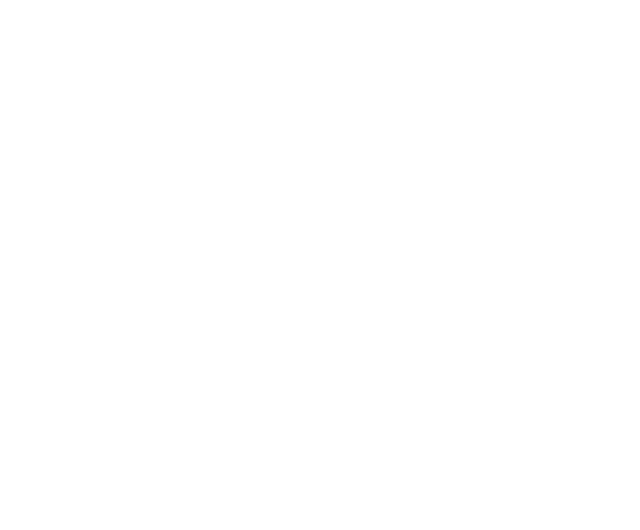
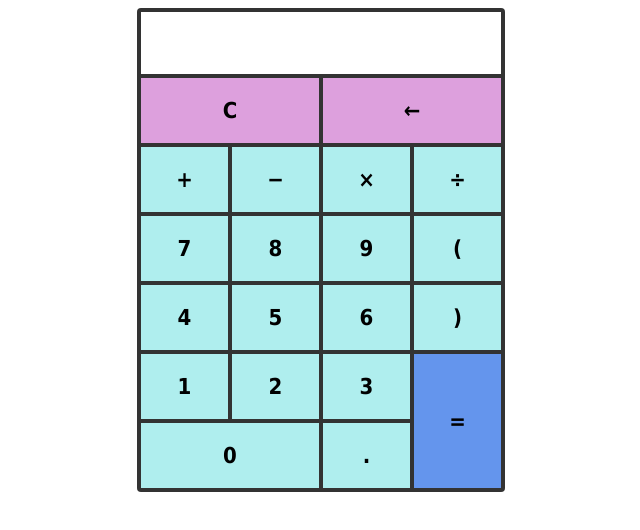
Before and after one commit to grig-d/calculator-1, a plain HTML site: page index.html in a window 1280 px wide. Shown: the whole page, without its empty margins (319-959 px from the left). Drawn offline with Linux system fonts and the light colour scheme.

Commit message:
basic functions

```diff
--- a/index.html
+++ b/index.html
@@ -1,12 +1,38 @@
 <!DOCTYPE html>
 <html lang="en">
-<head>
-    <meta charset="UTF-8">
-    <meta http-equiv="X-UA-Compatible" content="IE=edge">
-    <meta name="viewport" content="width=device-width, initial-scale=1.0">
-    <title>C-1</title>
-</head>
-<body>
-
-</body>
+  <head>
+    <meta charset="UTF-8" />
+    <meta http-equiv="X-UA-Compatible" content="IE=edge" />
+    <meta name="viewport" content="width=device-width, initial-scale=1.0" />
+    <title>Calculator-1</title>
+    <link rel="stylesheet" href="./style.css" />
+  </head>
+  <body>
+    <div class="container">
+      <div class="item input">
+        <form name="form"><input type="text" name="textview" readonly /></form>
+      </div>
+      <div class="item clean" onclick="clean()">C</div>
+      <div class="item back" onclick="back()">&larr;</div>
+      <div class="item" onclick="insert('+')">&plus;</div>
+      <div class="item" onclick="insert('-')">&minus;</div>
+      <div class="item" onclick="insert('*')">&times;</div>
+      <div class="item" onclick="insert('/')">&divide;</div>
+      <div class="item" onclick="insert('7')">7</div>
+      <div class="item" onclick="insert('8')">8</div>
+      <div class="item" onclick="insert('9')">9</div>
+      <div class="item" onclick="insert('(')">&lpar;</div>
+      <div class="item" onclick="insert('4')">4</div>
+      <div class="item" onclick="insert('5')">5</div>
+      <div class="item" onclick="insert('6')">6</div>
+      <div class="item" onclick="insert(')')">&rpar;</div>
+      <div class="item" onclick="insert('1')">1</div>
+      <div class="item" onclick="insert('2')">2</div>
+      <div class="item" onclick="insert('3')">3</div>
+      <div class="item equal" onclick="equal()">&equals;</div>
+      <div class="item zero" onclick="insert('0')">0</div>
+      <div class="item" onclick="insert('.')">&period;</div>
+    </div>
+    <script src="./index.js"></script>
+  </body>
 </html>
--- /dev/null
+++ b/index.js
@@ -0,0 +1,24 @@
+// очистка
+// удаление одного символа
+// равно
+// вставка символа в текстовое поле
+
+function insert(num) {
+    document.form.textview.value = document.form.textview.value + num;
+}
+
+function clean() {
+    document.form.textview.value = '';
+}
+
+function back() {
+    const expession = document.form.textview.value;
+    document.form.textview.value = expession.slice(0, expession.length - 1);
+}
+
+function equal() {
+    const expession = document.form.textview.value;
+    if(expession) {
+        document.form.textview.value = eval(expession);
+    }
+}
--- /dev/null
+++ b/style.css
@@ -0,0 +1,67 @@
+body {
+    user-select: none;
+}
+
+.container {
+    display: grid;
+    grid-template-columns: 1fr 1fr 1fr 1fr;
+    grid-gap: 4px;
+    background-color: #333;
+    padding: 4px;
+    border-radius: 4px;
+    max-width: 360px;
+    margin-left: auto;
+    margin-right: auto;
+    font-family: "Tahoma";
+}
+
+.item {
+    background-color: paleturquoise;
+    color: #000;
+    padding: 20px;
+    display: flex;
+    justify-content: center;
+    align-items: center;
+    font-size: 22px;
+    cursor: pointer;
+    font-weight: 600;
+}
+
+form {
+    max-width: 100%;
+}
+
+input {
+    /* width: 100%; */
+    width: 356px;
+    height: 60px;
+    border: none;
+    font-size: 30px;
+    outline: none;
+    text-align: right;
+}
+
+.input {
+    grid-column: 1/-1;
+    padding: 0;
+}
+
+.clean {
+    grid-column: 1/3;
+    background-color: plum;
+}
+
+.back {
+    grid-column: 3/-1;
+    background-color: plum;
+}
+
+.equal {
+    grid-column: 4;
+    grid-row: 6/8;
+    background-color: cornflowerblue;
+}
+
+.zero {
+    grid-column: 1/3;
+}
```
Also changed, not shown: 1 other file.
